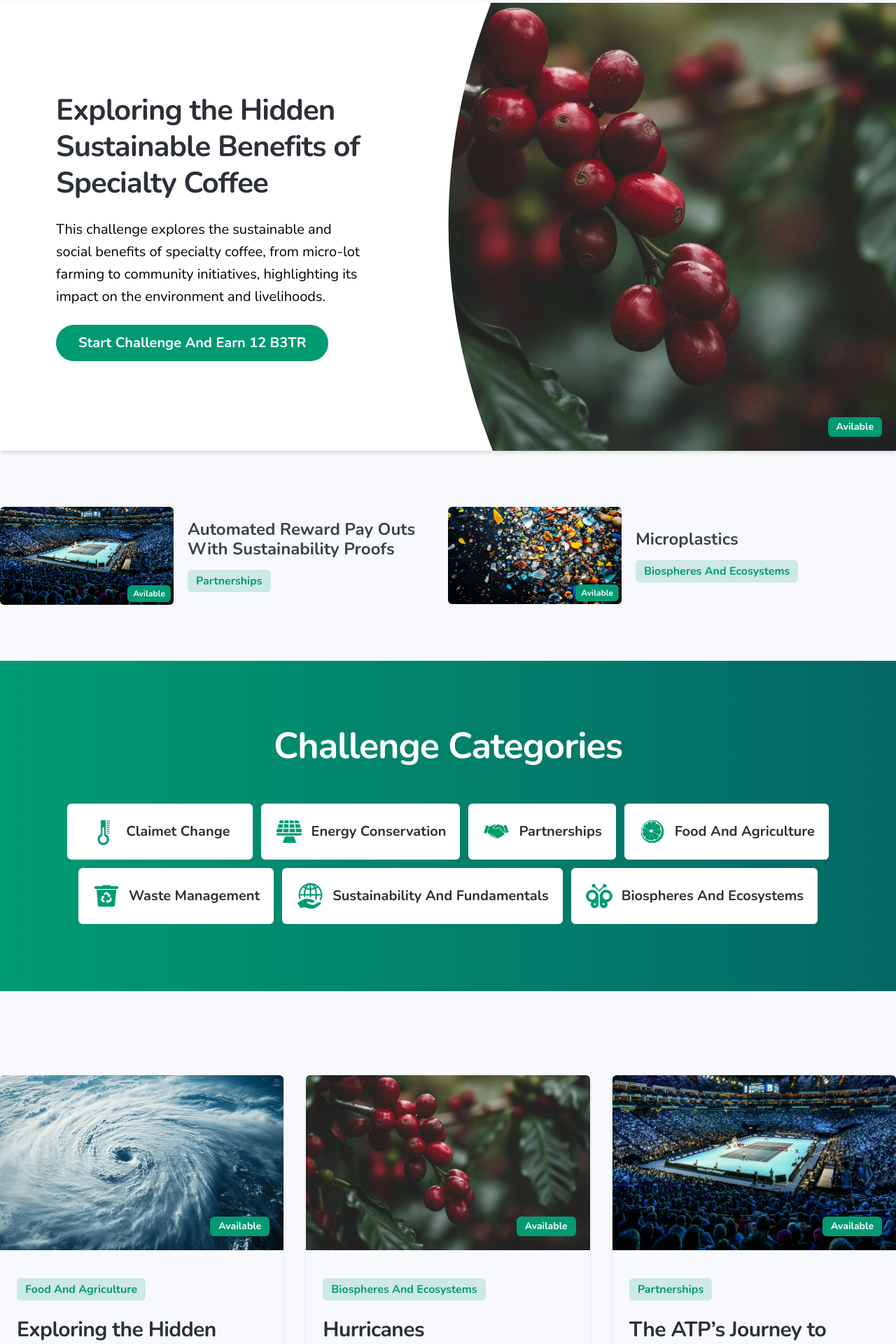
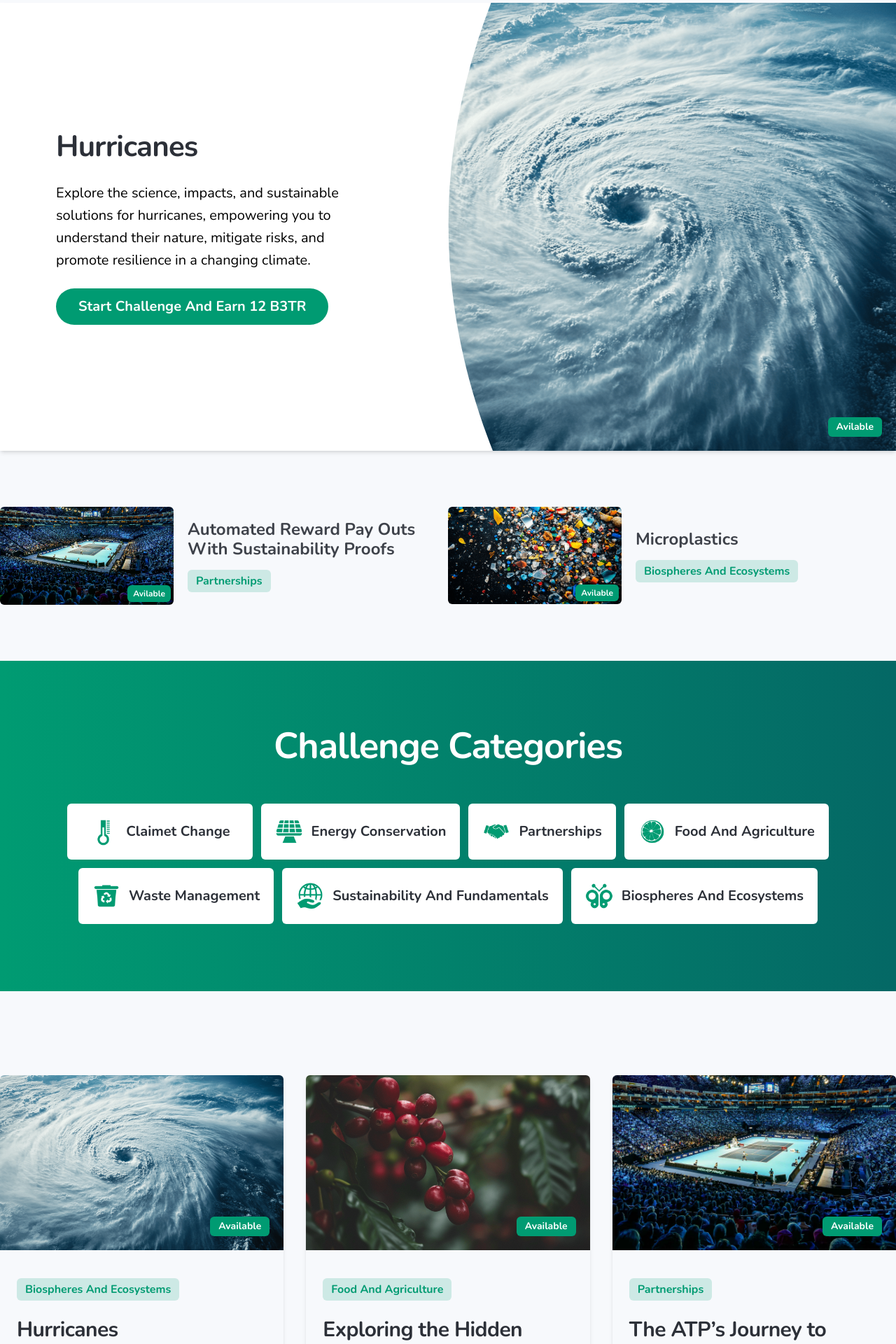
Before and after one commit to mnosumon/greenambassador, a React (Vite) app: page /challange in a window 1280 px wide. Shown: the part 140-2060 px from the top of the page at 70% size. Built offline with nearby package versions, Linux system fonts and the light colour scheme.

Commit message:
Challange banner dynamic done

```diff
--- a/src/components/challange/ChallagneBanner.jsx
+++ b/src/components/challange/ChallagneBanner.jsx
@@ -4,8 +4,14 @@ import PrimaryBTN from "../utilities/PrimaryBTN";
 import { Link } from "react-router-dom";
 import Heading from "../utilities/Heading";
 import Peragrap from "../utilities/Peragrap";
+import challangeItem from "../../mapItem/challangeCard/CardObject";
 
 const ChallagneBanner = () => {
+  // const challange0Index = challangeItem.slice(0, 1);
+  const challange0Object = { item: challangeItem[0] };
+
+  console.log(challange0Object.item.title);
+
   return (
     <section className="pb-20 pt-36">
       <div className="container mx-auto flex justify-between items-center bg-subHeading shadow-md">
@@ -13,11 +19,11 @@ const ChallagneBanner = () => {
           <div className="w-4/5">
             <Heading
               className="!text-heading"
-              title="Exploring the Hidden Sustainable Benefits of Specialty Coffee"
+              title={challange0Object.item.title}
             />
             <Peragrap
               className="text-textColor my-6"
-              title="This challenge explores the sustainable and social benefits of specialty coffee, from micro-lot farming to community initiatives, highlighting its impact on the environment and livelihoods."
+              title={challange0Object.item.description}
             />
             <PrimaryBTN
               className="!py-3"
@@ -32,7 +38,7 @@ const ChallagneBanner = () => {
           <Link className="w-full overflow-hidden  block relative h-[80vh]">
             <img
               className="w-full h-full object-cover"
-              src={SpecialtyCoffee}
+              src={challange0Object.item.image}
               alt="Challange Image"
             />
             <div className="w-full h-full hover:bg-[#7c717134] absolute top-0 left-0 transition-all duration-300 ease-in-out"></div>
--- a/src/components/challangePaginate/ChallangeItemsPaginate.jsx
+++ b/src/components/challangePaginate/ChallangeItemsPaginate.jsx
@@ -13,7 +13,7 @@ import { GrFormNextLink } from "react-icons/gr";
 function Items({ currentItems }) {
   return (
     <>
-      <div className="grid grid-cols-3  justify-between gap-8 py-10">
+      <div className="grid grid-cols-3 justify-between gap-8 py-10">
         {currentItems &&
           currentItems.map((item, index) => (
             <div
--- a/src/mapItem/challangeCard/CardObject.jsx
+++ b/src/mapItem/challangeCard/CardObject.jsx
@@ -16,6 +16,16 @@ const challangeItem = [
   {
     image: Hurricanes,
     isActive: "available",
+    category: "Biospheres and Ecosystems",
+    title: "Hurricanes",
+    description:
+      "Explore the science, impacts, and sustainable solutions for hurricanes, empowering you to understand their nature, mitigate risks, and promote resilience in a changing climate.",
+    task: "8 Task",
+    time: "23 min",
+  },
+  {
+    image: SpecialtyCoffee,
+    isActive: "available",
     category: "Food and Agriculture",
     title: "Exploring the Hidden Sustainable Benefits of Specialty Coffee",
     description:
@@ -23,16 +33,7 @@ const challangeItem = [
     task: "6 Task",
     time: "25 min",
   },
-  {
-    image: SpecialtyCoffee,
-    isActive: "available",
-    category: "Biospheres and Ecosystems",
-    title: "Hurricanes",
-    description:
-      "Explore the science, impacts, and sustainable solutions for hurricanes, empowering you to understand their nature, mitigate risks, and promote resilience in a changing climate.",
-    task: "8 Task",
-    time: "23 min",
-  },
+
   {
     image: AtpTour,
     isActive: "available",
```
